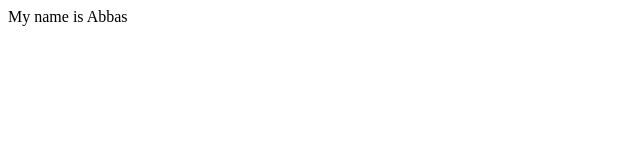
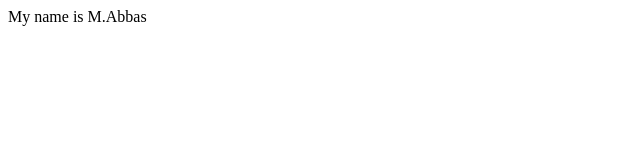
Before and after one commit to mohammadabbas3/bootcamp2020-class1, a plain HTML site: page index.html in a window 1280 px wide. Shown: the full height of the page, 0-640 px from the left. Drawn offline with Linux system fonts and the light colour scheme.

Commit message:
Update index.html

```diff
--- a/index.html
+++ b/index.html
@@ -4,7 +4,7 @@
     <title>First Example</title>
 </head>
 <body>
-    <div>My name is Abbas</div>
+    <div>My name is M.Abbas</div>
 
 </body>
 </html>
```
